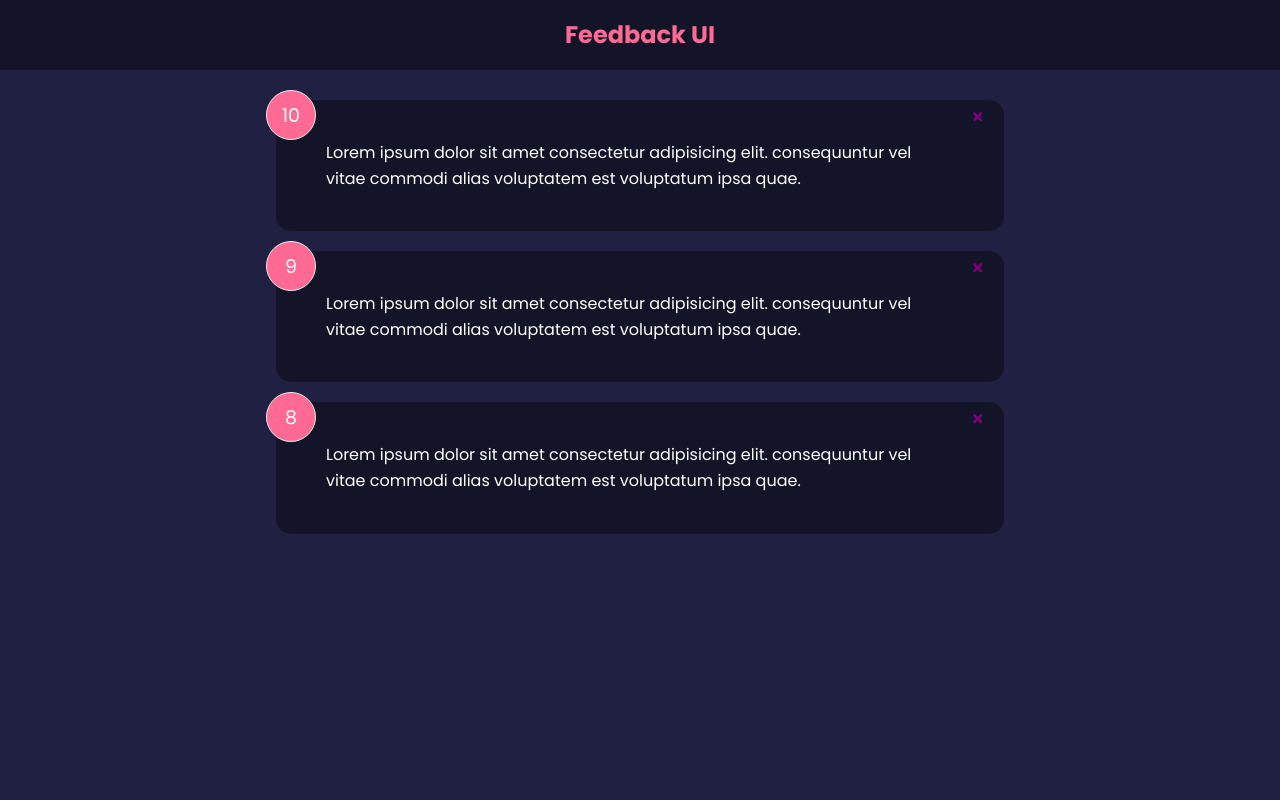
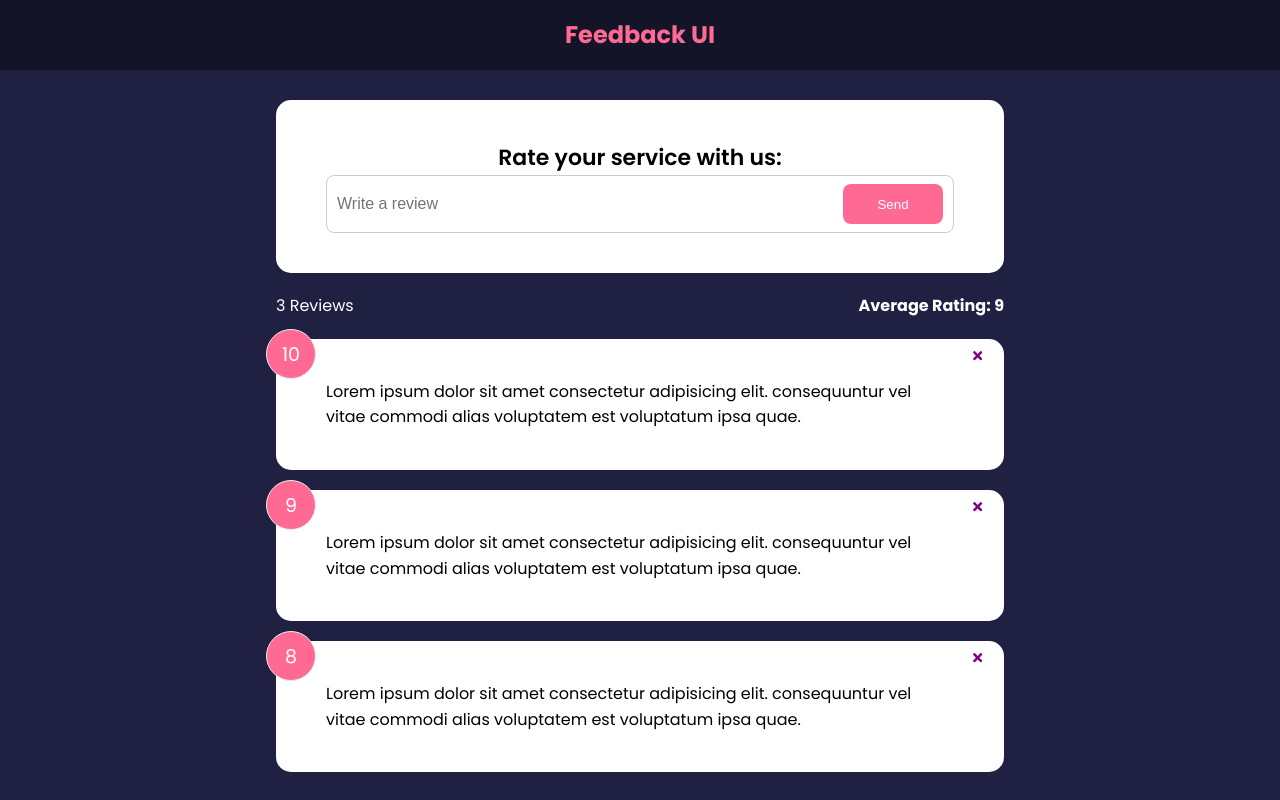
Before and after one commit to kenan459/react_tutorial_app1, a React (Create React App) app: page / in a window 1280 px wide. Built offline with nearby package versions, Linux system fonts and the light colour scheme.

Commit message:
Custom Button Component

```diff
--- a/src/App.js
+++ b/src/App.js
@@ -1,6 +1,8 @@
 import { useState } from 'react'
 import Header from "./components/Header"
 import FeedbackList from "./components/FeedbackList"
+import FeedbackStats from "./components/FeedbackStats"
+import FeedbackForm from "./components/FeedbackForm"
 import FeedbackData from "./data/FeedbackData"
 
 function App() {
@@ -17,6 +19,8 @@
     <>
     <Header  />
     <div className="container">
+      <FeedbackForm />
+      <FeedbackStats feedback={feedback} />
       <FeedbackList feedback={feedback} handleDelete={deleteFeedback}/>
     </div>
     </>
--- /dev/null
+++ b/src/components/FeedbackForm.jsx
@@ -0,0 +1,31 @@
+import { useState } from "react";
+import Card from "./shared/card";
+import Button from './shared/Button';
+
+export default function FeedbackForm() {
+  const [text, setText] = useState("");
+
+  const handleTextChange = (e) => {
+    setText(e.target.value);
+  };
+
+  return (
+    <div>
+      <Card>
+        <form>
+          <h2>Rate your service with us:</h2>
+          {/* Rating select component */}
+          <div className="input-group">
+            <input
+              onChange={handleTextChange}
+              type="text"
+              placeholder="Write a review"
+              value={text}
+            />
+            <Button type='submit' version='secondary'>Send</Button>
+          </div>
+        </form>
+      </Card>
+    </div>
+  );
+}
--- /dev/null
+++ b/src/components/FeedbackStats.jsx
@@ -0,0 +1,22 @@
+import PropTypes from 'prop-types'
+
+export default function FeedbackStats({ feedback }) {
+  //Calculate Rating Average
+
+  let average = feedback.reduce((acc, cur) => {
+    return acc + cur.rating;
+  }, 0) / feedback.length;
+
+  average = average.toFixed(1).replace(/[.,]0$/, '')
+
+  return (
+    <div className="feedback-stats">
+      {feedback.length} Reviews
+      <h4>Average Rating: {isNaN(average) ? 0 : average}</h4>
+    </div>
+  );
+}
+
+FeedbackStats.propTypes = {
+    feedback: PropTypes.array.isRequired,
+}
--- /dev/null
+++ b/src/components/shared/Button.jsx
@@ -0,0 +1,22 @@
+import PropTypes from "prop-types";
+
+export default function Button({children, version, type, isDisabled }) {
+  return (
+    <button type={type} disabled={isDisabled} className={`btn btn-${version}`}>
+      {children}
+    </button>
+  );
+}
+
+Button.defaultProps = {
+  version: "primary",
+  type: "button",
+  isDisabled: false,
+};
+
+Button.propTypes = {
+  children: PropTypes.node.isRequired,
+  version: PropTypes.string,
+  type: PropTypes.string,
+  isDisabled: PropTypes.bool,
+};
--- a/src/components/shared/card.jsx
+++ b/src/components/shared/card.jsx
@@ -16,7 +16,7 @@
 }
 
 Card.defaultProps = {
-    reverse: true,
+    reverse: false,
 }
 
 Card.propTypes = {
```
